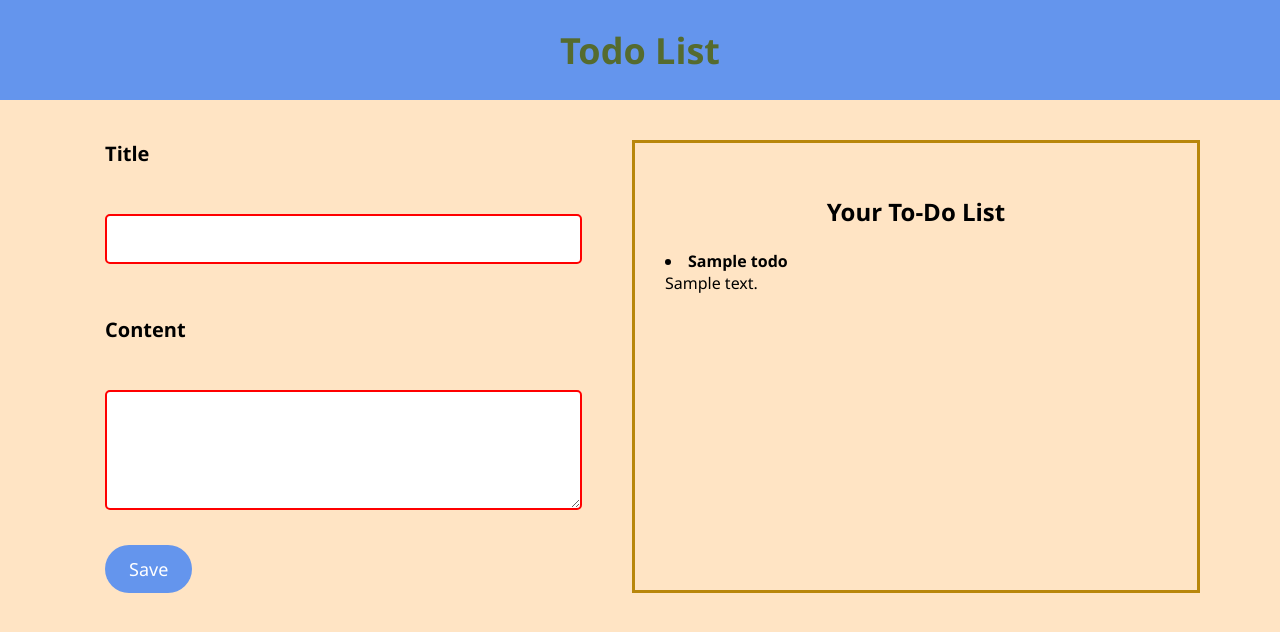
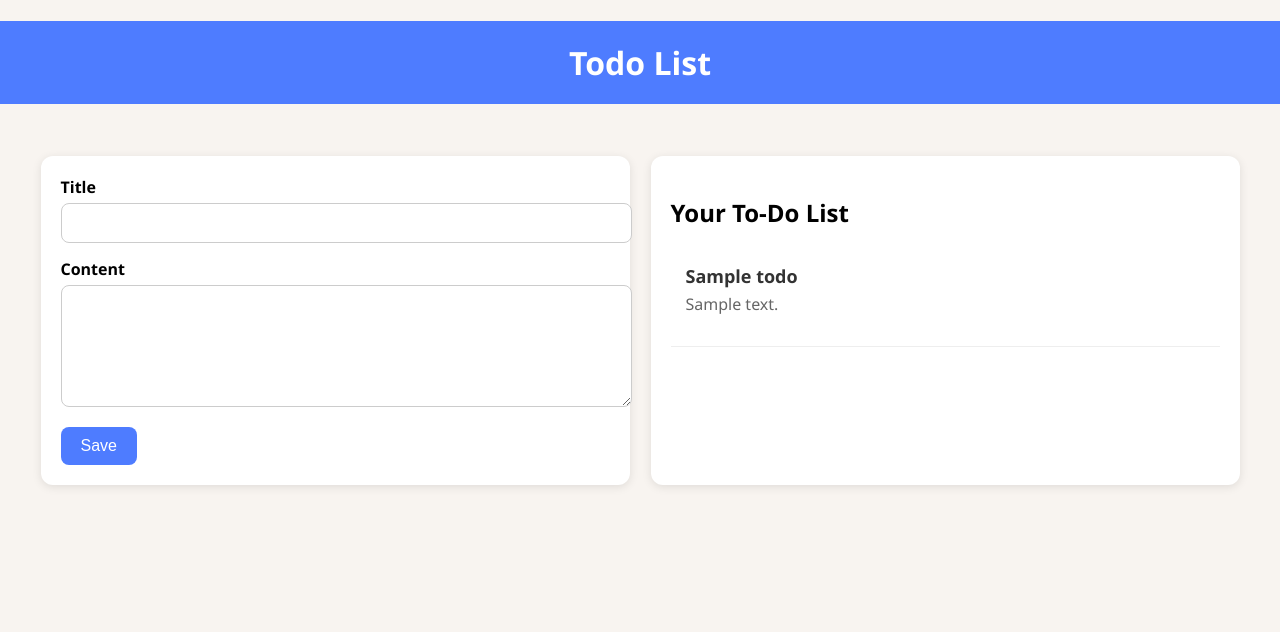
Before and after one commit to abhishekgitt/django-todo-list, a Django app: page / in a window 1280 px wide. Shown: the top 632 px of the page. Run offline with Django 5.2, Linux system fonts and the light colour scheme; tables that the repository leaves empty hold one stand-in row (values such as "Sample post").

Commit message:
added: upate, delete and changed css

```diff
--- a/todo/static/todo/home.css
+++ b/todo/static/todo/home.css
@@ -1,75 +1,122 @@
-* {
-  margin: 0;
-  padding: 0;
-  box-sizing: border-box;
-  font-family: 'Segoe UI', Tahoma, Geneva, Verdana, sans-serif;
+/* === GLOBAL STYLES === */
+body {
+    /* Set the default font and background for the entire page */
+    font-family: 'Segoe UI', Tahoma, Geneva, Verdana, sans-serif;
+    background-color: #f8f4f0;
+    margin: 0;
+    padding: 0;
 }
 
-body {
-  background-color: bisque;
+/* === MAIN TITLE HEADER === */
+.main-title {
+    /* Style the top heading */
+    background-color: #4e7cff; /* Blue background */
+    color: white;              /* White text */
+    padding: 20px;             /* Space inside the box */
+    text-align: center;        /* Center the title text */
+    font-size: 32px;           /* Large font size */
 }
 
-.main-title {
-  color: darkolivegreen;
-  background-color: cornflowerblue;
-  display: flex;
-  align-items: center;
-  justify-content: center;
-  height: 100px;
-  font-size: 36px;
+/* === MAIN CONTAINER FOR FORM AND LIST === */
+.container {
+    display: flex;               /* Place form and list side-by-side */
+    justify-content: space-around; /* Space out the items evenly */
+    padding: 30px;              /* Padding inside the container */
+    flex-wrap: wrap;            /* Wrap on small screens */
 }
 
-.container {
-  display: flex;
-  justify-content: space-between;
-  padding: 40px 80px;
-  gap: 50px;
+/* === INDIVIDUAL SECTIONS === */
+.form-section, .list-section {
+    width: 45%;                 /* Each takes almost half the width */
+    background-color: #ffffff; /* White background */
+    padding: 20px;              /* Inner space */
+    border-radius: 12px;        /* Rounded corners */
+    box-shadow: 0 2px 10px rgba(0,0,0,0.1); /* Light shadow for elevation */
 }
 
-/* Left and right sections take equal space */
-.form-section, .list-section {
-  flex: 1;
-}
-/* Center content inside list-section */
-.list-section{
-  display: flex;
-  flex-direction: column;
-  padding:30px;
-  border: 3px solid darkgoldenrod;
+/* === FORM INPUT FIELDS === */
+.form-group {
+    margin-bottom: 15px;        /* Space below each form field */
 }
 
-
+/* === LABELS === */
 label {
-  font-weight: bold;
-  display: block;
-  font-size: 20px;
-  margin-bottom: 10px;
-  margin-left: 5%;
+    font-weight: bold;          /* Bold text for labels */
+    display: block;             /* Take full width */
+    margin-bottom: 5px;         /* Space between label and input */
 }
 
-#title,
-#content {
-  width: 95%;
-  height: 50px;
-  border: 2px solid red;
-  border-radius: 5px;
-  padding: 10px;
-  font-size: 16px;
-  margin: 15px 0 30px 5%;
+/* === INPUT AND TEXTAREA === */
+input[type="text"],
+textarea {
+    width: 100%;                /* Take full width of container */
+    padding: 10px;              /* Space inside input */
+    border-radius: 8px;         /* Rounded corners */
+    border: 1px solid #ccc;     /* Light gray border */
+    font-size: 16px;            /* Comfortable text size */
 }
 
-#content {
-  height: 120px;
-  resize: vertical;
+/* === TEXTAREA SPECIFIC === */
+textarea {
+    resize: vertical;           /* Only allow vertical resizing */
+    height: 100px;              /* Default height */
 }
 
-button {
-  background-color: cornflowerblue;
-  color: white;
-  font-size: 18px;
-  padding: 12px 24px;
-  border: none;
-  border-radius: 25px;
-  cursor: pointer;
-  margin-left: 5%;
+/* === BUTTON GROUP (Save & Delete buttons side-by-side) === */
+.button-group {
+    margin-top: 10px;           /* Space above buttons */
+    display: flex;              /* Place buttons in a row */
+    gap: 10px;                  /* Space between buttons */
 }
+
+/* === COMMON BUTTON STYLES === */
+.save-btn, .delete-btn {
+    padding: 10px 20px;         /* Inner padding */
+    border: none;               /* Remove default border */
+    border-radius: 8px;         /* Rounded corners */
+    font-size: 16px;            /* Button text size */
+    cursor: pointer;            /* Pointer cursor on hover */
+}
+
+/* === SAVE BUTTON STYLE === */
+.save-btn {
+    background-color: #4e7cff;  /* Blue background */
+    color: white;               /* White text */
+}
+
+/* === DELETE BUTTON STYLE === */
+.delete-btn {
+    background-color: #e74c3c;  /* Red background */
+    color: white;               /* White text */
+}
+
+/* === TO-DO LIST STYLING === */
+.todo-list {
+    list-style: none;           /* Remove default bullet points */
+    padding: 0;                 /* No extra padding */
+}
+
+/* === EACH TASK ITEM === */
+.todo-item {
+    padding: 15px;              /* Space inside each list item */
+    border-bottom: 1px solid #eee; /* Light border between tasks */
+}
+
+/* === TASK TITLE LINK === */
+.todo-title {
+    font-weight: bold;          /* Bold title */
+    color: #333;                /* Dark gray text */
+    text-decoration: none;      /* Remove underline */
+    font-size: 18px;            /* Bigger font */
+}
+
+/* === ON HOVER TITLE === */
+.todo-title:hover {
+    text-decoration: underline; /* Underline on hover for clarity */
+}
+
+/* === TASK CONTENT (description under title) === */
+.todo-content {
+    margin-top: 5px;            /* Space between title and content */
+    color: #666;                /* Lighter gray text for less emphasis */
+}
--- a/todo/templates/todo/home.html
+++ b/todo/templates/todo/home.html
@@ -1,43 +1,73 @@
 {% load static %}
 <!DOCTYPE html>
-<html>
+<html lang="en">
+<head>
+    <meta charset="UTF-8">
+    <title>Todo List</title>
+    <link href="{% static 'todo/home.css' %}" rel="stylesheet">
+    <meta name="viewport" content="width=device-width, initial-scale=1.0">
+</head>
+<body>
 
-<head>
-    <title>Todo list</title>
-    <link href="{% static 'todo/home.css' %}" rel="stylesheet">
-</head>
-
-<body>
     <h1 class="main-title">Todo List</h1>
 
     <div class="container">
+        <!-- Form Section -->
+        <section class="form-section">
+            <form method="POST" class="todo-form">
+                {% csrf_token %}
 
-        <div class="form-section">
-            <form method="POST">
-                {% csrf_token %}
-                <div>
-                    <label for="title">Title</label><br>
-                    <input type="text" id="title" name="title" required><br><br>
+                <div class="form-group">
+                    <label for="title">Title</label>
+                    <input
+                        type="text"
+                        id="title"
+                        name="title"
+                        value="{{ form.title.value|default_if_none:'' }}"
+                        required
+                    >
                 </div>
 
-                <div>
-                    <label for="content">Content</label><br>
-                    <textarea id="content" name="content" required></textarea><br>
+                <div class="form-group">
+                    <label for="content">Content</label>
+                    <textarea
+                        id="content"
+                        name="content"
+                        required
+                    >{{ form.content.value|default_if_none:'' }}</textarea>
                 </div>
 
-                <button class="save-btn" type="submit">Save</button>
+                <div class="button-group">
+                    <button class="save-btn" type="submit">
+                        {% if edit %}Update{% else %}Save{% endif %}
+                    </button>
+
+                    {% if edit %}
+                        <a href="{% url 'delete_task' task_id %}">
+                            <button type="button" class="delete-btn">Delete</button>
+                        </a>
+                    {% endif %}
+                </div>
             </form>
+        </section>
 
-        </div>
-        <div class="list-section"><br>
-            <center><h2>Your To-Do List</h2></center>
+        <!-- List Section -->
+        <section class="list-section">
+            <h2>Your To-Do List</h2>
+            <ul class="todo-list">
                 {% for task in tasks %}
-                <br><li><strong>{{ task.title}}</strong></li>
-                {{ task.content }}
+                    <li class="todo-item">
+                        <a href="{% url 'edit_task' task.id %}" class="todo-title">
+                            {{ task.title }}
+                        </a>
+                        <p class="todo-content">{{ task.content }}</p>
+                    </li>
+                {% empty %}
+                    <li>No tasks found.</li>
                 {% endfor %}
             </ul>
-        </div>
+        </section>
     </div>
+
 </body>
-
 </html>
--- a/todo/urls.py
+++ b/todo/urls.py
@@ -2,5 +2,7 @@ from . import views
 from django.urls import path
 
 urlpatterns = [
-    path('',views.home),
+    path('',views.home,name='home_todo'),
+    path('edit/<int:task_id>/', views.edit_task, name='edit_task'),
+    path('delete/<int:task_id>/', views.delete_task, name='delete_task'),
 ]
--- a/todo/views.py
+++ b/todo/views.py
@@ -1,18 +1,52 @@
-from django.shortcuts import render ,redirect
+from django.shortcuts import render, redirect, get_object_or_404
 from .forms import TodoForm
 from .models import Todo
 
+
+# To get all tasks
+def get_all_tasks():
+    return Todo.objects.all().order_by('-created_at')
+
+
+# Home page view — handle POST & GET , used to manuplate/send to html.
 def home(request):
-    if(request.method == 'POST'):
-        form = TodoForm(request.POST) # filled submited  form , created in forms.py's TodoForm Meta sub class
+    tasks = get_all_tasks()
+
+    if request.method == 'POST':
+        form = TodoForm(request.POST)
         if form.is_valid():
             form.save()
-            return redirect('/')
+            return redirect('home_todo')
     else:
-        form = TodoForm() #blank submmited form , created in forms.py's TododForm Meta sub class
+        form = TodoForm()
+    return render(request, 'todo/home.html', {'form': form, 'tasks': tasks})
 
-        """ '-created_at : is new list item first ,
-            'created_at :  is old list item first"""
 
-        tasks = Todo.objects.all().order_by('-created_at')
-        return render(request,'todo/home.html',{'form':form,'tasks':tasks})
+# Edit a specific task by ID
+def edit_task(request, task_id):
+    task = get_object_or_404(Todo, id=task_id)
+    tasks = get_all_tasks()
+
+    if request.method == 'POST':
+        form = TodoForm(request.POST, instance=task)
+        if form.is_valid():
+            form.save()
+            return redirect('home_todo')
+    else:
+        form = TodoForm(instance=task)
+    #return these to html file
+    return render(request, 'todo/home.html', {
+        'form': form,
+        'tasks': tasks,
+        'edit': True,
+        'task_id': task_id
+    })
+
+
+
+
+# Delete a task by ID
+def delete_task(request, task_id):
+    task = get_object_or_404(Todo, id=task_id)
+    task.delete()
+    return redirect('home_todo')
```
Also changed, not shown: README.md.
